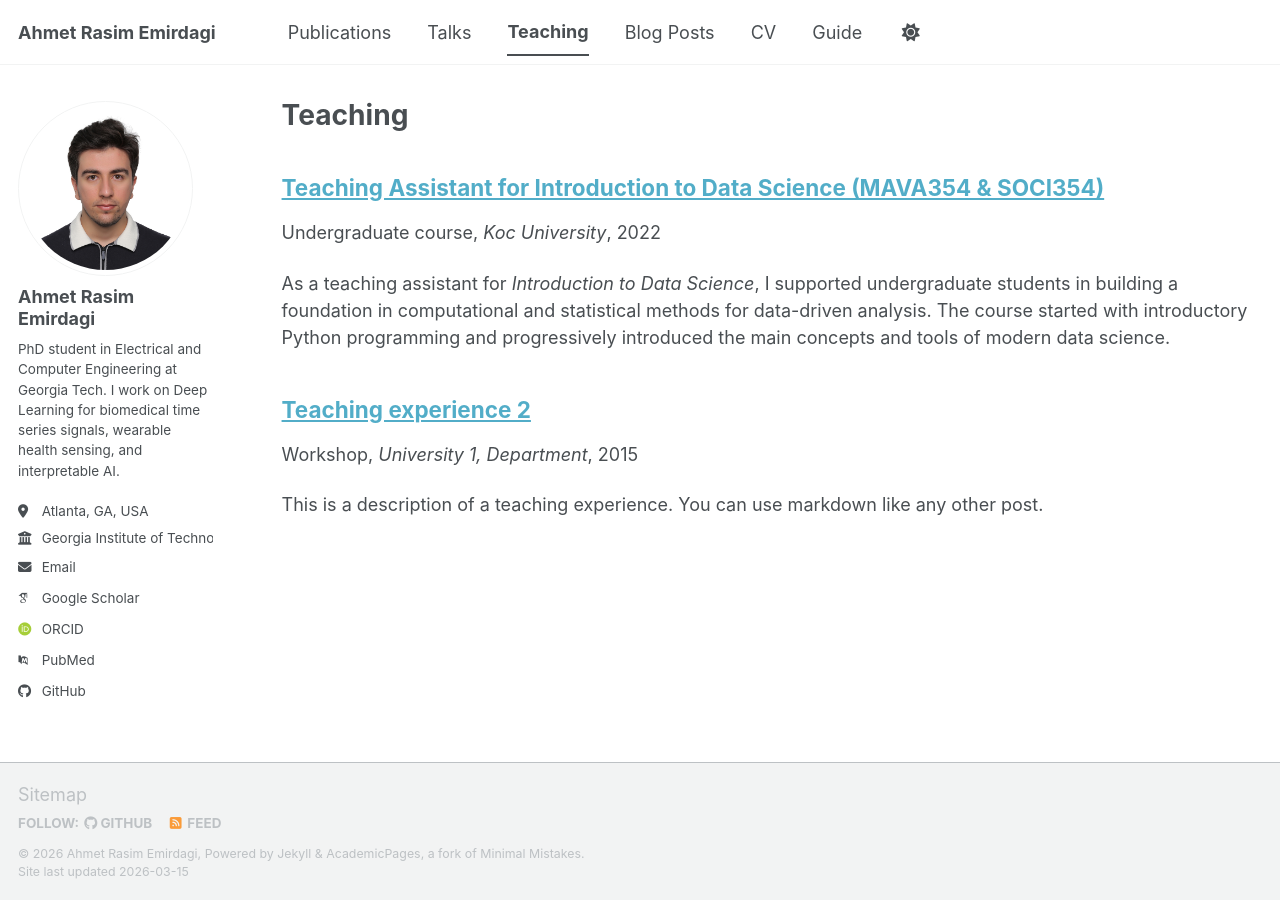
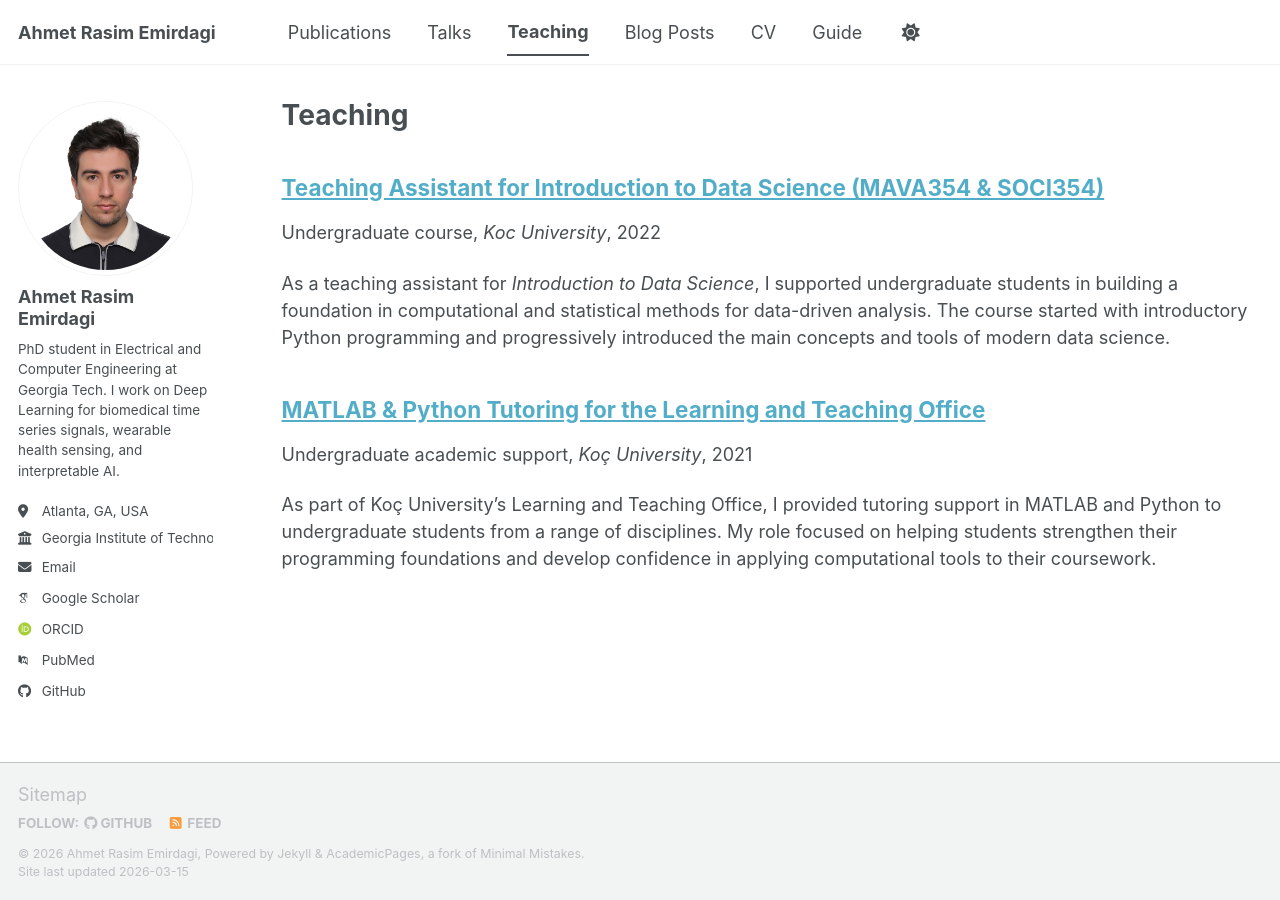
Before and after one commit to ahmetemirdagi/ahmetemirdagi.github.io, a Jekyll site: the page built from _pages/teaching.html, in a window 1280 px wide. Built offline with Jekyll 4.4.1, drawn with Linux system fonts in a browser that asks for light colours; some web fonts are replaced; a script bundle is joined from its source files by our own code; library files that are not in the unit come from our copies.

Commit message:
Config Update

```diff
--- a/_teaching/2014-spring-teaching-1.md
+++ b/_teaching/2014-spring-teaching-1.md
@@ -1,15 +1,15 @@
 ---
-title: "Teaching Assistant for Introduction to Data Science (MAVA354 & SOCI354)"
+title: "MATLAB & Python Tutoring for the Learning and Teaching Office"
 collection: teaching
-type: "Undergraduate course"
-permalink: /teaching/teaching-one
-venue: "Koc University"
-date: 2022-02-01
+type: "Undergraduate academic support"
+permalink: /teaching/matlab-python-tutoring
+venue: "Koç University"
+date: 2021-07-30
 location: "Istanbul, Turkey"
 ---
 
-As a teaching assistant for *Introduction to Data Science*, I supported undergraduate students in building a foundation in computational and statistical methods for data-driven analysis. The course started with introductory Python programming and progressively introduced the main concepts and tools of modern data science.
+As part of Koç University’s Learning and Teaching Office, I provided tutoring support in MATLAB and Python to undergraduate students from a range of disciplines. My role focused on helping students strengthen their programming foundations and develop confidence in applying computational tools to their coursework.
 
-Topics included data preprocessing, exploratory data analysis, visualization, probability, statistical inference, regression, classification, and introductory machine learning. Through practical assignments and applied examples, students learned how to analyze real-world datasets and communicate insights effectively.
+I assisted students with core programming concepts such as variables, loops, conditionals, functions, arrays, and data visualization, while also helping them debug assignments and better understand problem-solving strategies. Depending on the student’s needs, the sessions also covered topics such as numerical computing, basic data analysis, and structuring code for clarity and efficiency.
 
-My role involved assisting with instructional activities, guiding students during problem-solving sessions, answering questions in office hours, and providing support for assignments and projects. I especially enjoyed helping students gain confidence in Python and develop an intuitive understanding of core data science techniques.
+Through one-on-one and small-group support, I worked with students to make technical concepts more approachable and to help them become more independent learners. I especially enjoyed making programming feel less intimidating for beginners and helping students build practical skills they could carry into later courses and projects.
--- /dev/null
+++ b/_teaching/2014-spring-teaching.md
@@ -0,0 +1,15 @@
+---
+title: "Teaching Assistant for Introduction to Data Science (MAVA354 & SOCI354)"
+collection: teaching
+type: "Undergraduate course"
+permalink: /teaching/teaching-one
+venue: "Koc University"
+date: 2022-02-01
+location: "Istanbul, Turkey"
+---
+
+As a teaching assistant for *Introduction to Data Science*, I supported undergraduate students in building a foundation in computational and statistical methods for data-driven analysis. The course started with introductory Python programming and progressively introduced the main concepts and tools of modern data science.
+
+Topics included data preprocessing, exploratory data analysis, visualization, probability, statistical inference, regression, classification, and introductory machine learning. Through practical assignments and applied examples, students learned how to analyze real-world datasets and communicate insights effectively.
+
+My role involved assisting with instructional activities, guiding students during problem-solving sessions, answering questions in office hours, and providing support for assignments and projects. I especially enjoyed helping students gain confidence in Python and develop an intuitive understanding of core data science techniques.
--- a/_teaching/2015-spring-teaching-2.md
+++ /dev/null
@@ -1,20 +0,0 @@
----
-title: "Teaching experience 2"
-collection: teaching
-type: "Workshop"
-permalink: /teaching/2015-spring-teaching-1
-venue: "University 1, Department"
-date: 2015-01-01
-location: "City, Country"
----
-
-This is a description of a teaching experience. You can use markdown like any other post.
-
-Heading 1
-======
-
-Heading 2
-======
-
-Heading 3
-======
```
